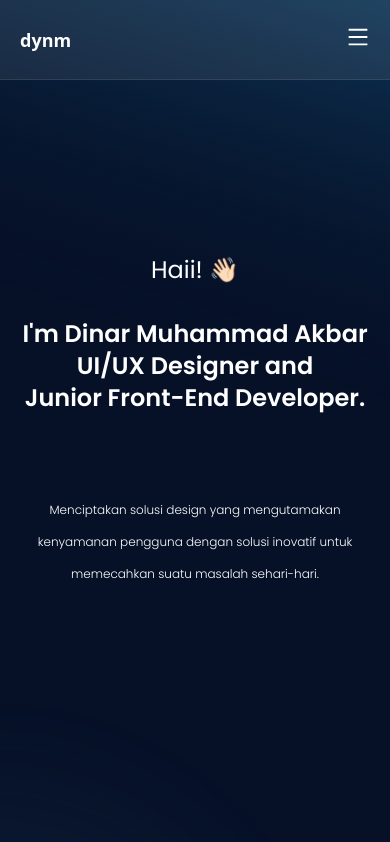
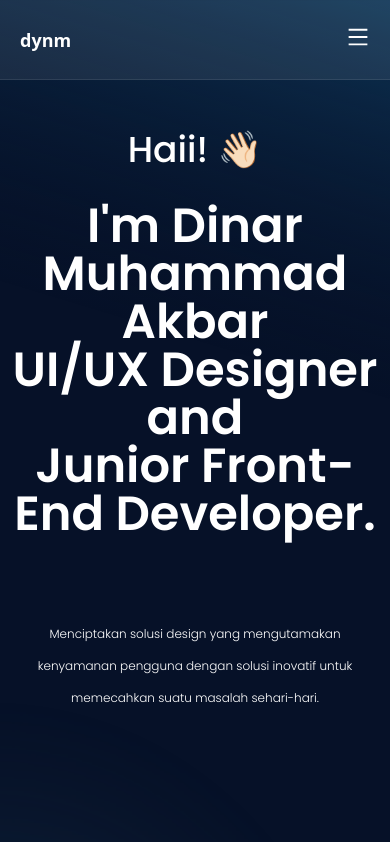
Before and after one commit to nulldynmrr/portofolio, a React (Create React App) app: page / in a window 390 px wide. Shown: the top 842 px of the page. Built offline with nearby package versions, Linux system fonts and the light colour scheme; grey boxes are pictures that could not be loaded.

Commit message:
Mengubah ukuran text

```diff
--- a/src/pages/home.jsx
+++ b/src/pages/home.jsx
@@ -31,23 +31,26 @@ export const Home = () => {
       <div id="bg-elemen" className="absolute min-h-[4444px]"></div>
       <div className="top-0 left px-[10px] md:px-[160px] lg:px-[200px]">
         <section className="flex flex-col items-center justify-center h-screen text-center leading-8 poppins text-white content">
-          <h2 className="text-2xl md:text-3xl mb-8" data-aos="fade-up">
+          <h2
+            className="text-4xl md:text-3xl mb-8 font-medium"
+            data-aos="fade-up"
+          >
             Haii! 👋🏻
           </h2>
           <h1
-            className="text-2xl md:text-7xl font-semibold"
+            className="text-5xl md:text-7xl font-semibold"
             data-aos="zoom-in-up"
           >
             I'm Dinar Muhammad Akbar
           </h1>
           <h1
-            className="text-2xl md:text-7xl font-semibold"
+            className="text-5xl md:text-7xl font-semibold"
             data-aos="zoom-in-up"
           >
             UI/UX Designer and
           </h1>
           <h1
-            className="text-2xl md:text-7xl font-semibold"
+            className="text-5xl md:text-7xl font-semibold"
             data-aos="zoom-in-up"
           >
             Junior Front-End Developer.
```
